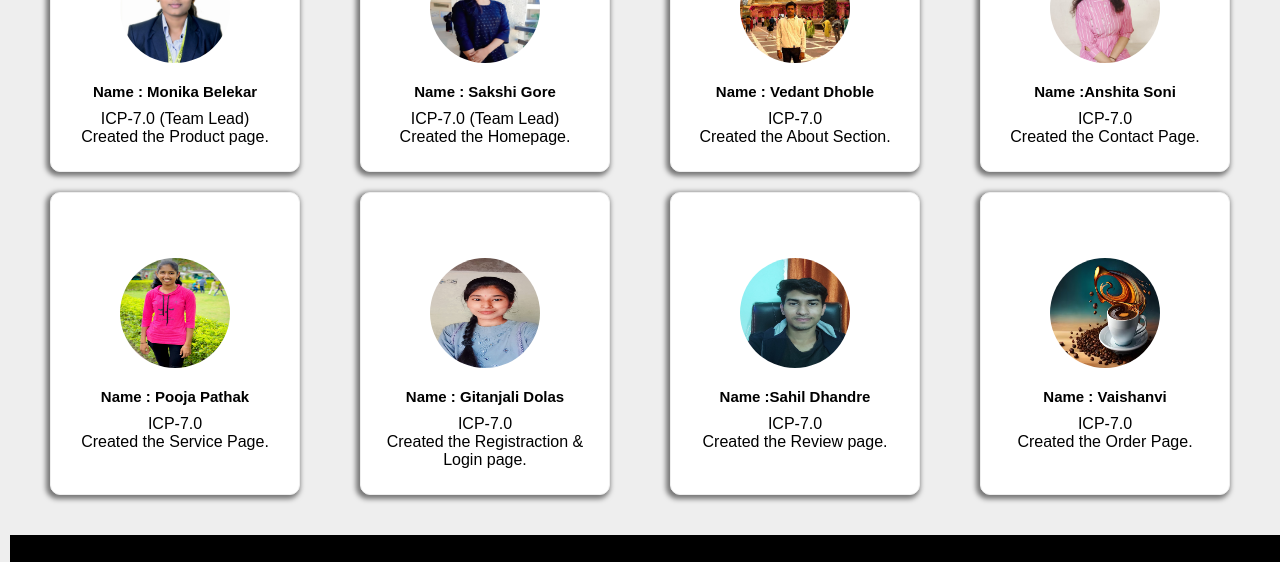
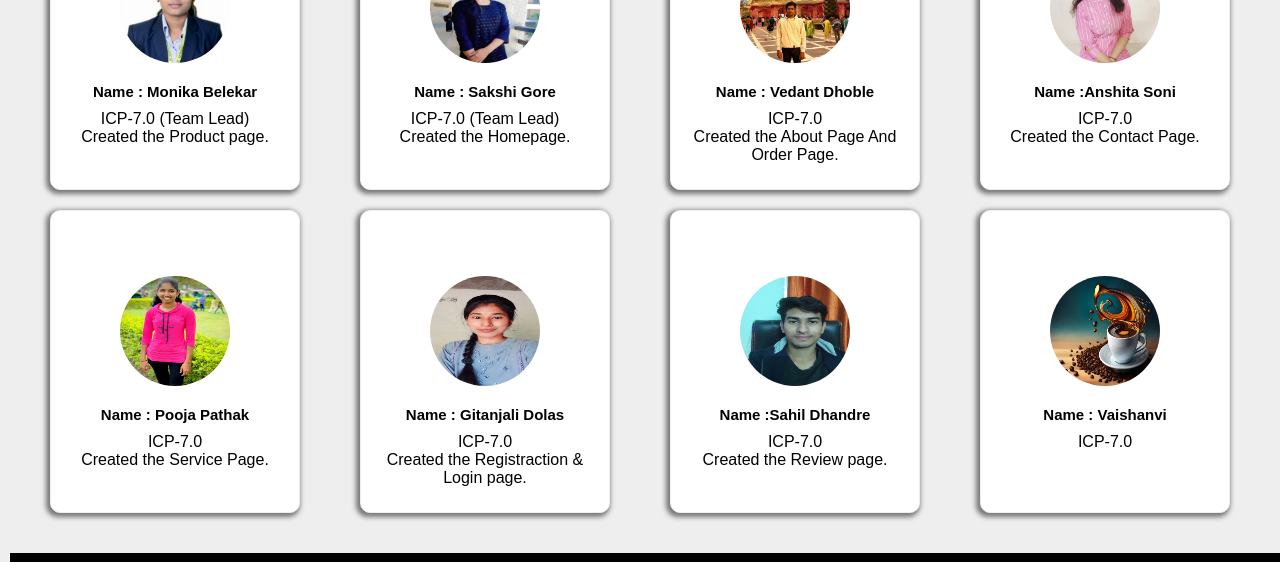
Before and after one commit to SahilD01/icp7.0-group-3-project-1-html-css, a plain HTML site: page pages/about.html in a window 1280 px wide. Shown: the part 880-1442 px from the top of the page. Drawn offline with Linux system fonts and the light colour scheme.

Commit message:
small changes in about section

```diff
--- a/pages/about.html
+++ b/pages/about.html
@@ -88,7 +88,7 @@ Step into our Golden Coffee Shop, where every sip is a journey through rich flav
             <img src="./../images/vedant_about.jpg"class="card-img">
             <p class="card-title">Name : Vedant Dhoble</p>
             <p>ICP-7.0</p>
-            <p>Created the About Section. </p>
+            <p>Created the About Page And Order Page. </p>
         </div>
 
 
@@ -130,7 +130,7 @@ Step into our Golden Coffee Shop, where every sip is a journey through rich flav
             <img src="./../images/bg2.avif" class="card-img">
             <p class="card-title">Name : Vaishanvi</p>
             <p>ICP-7.0</p>
-            <p>Created the Order Page.</p>
+            <p></p>
         </div>
 
         <!-- footer section start -->
```
